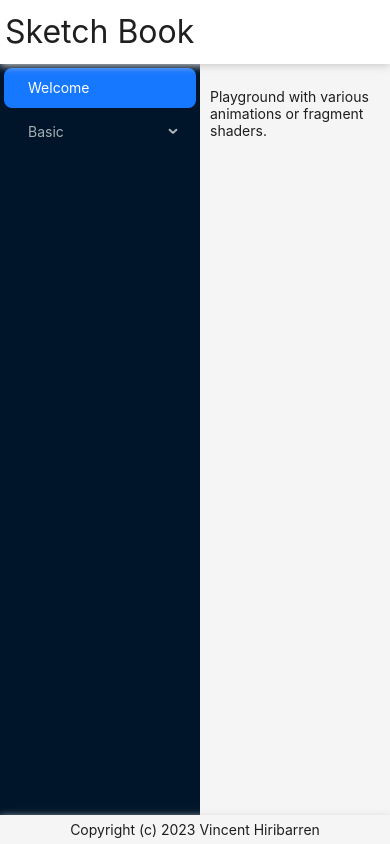
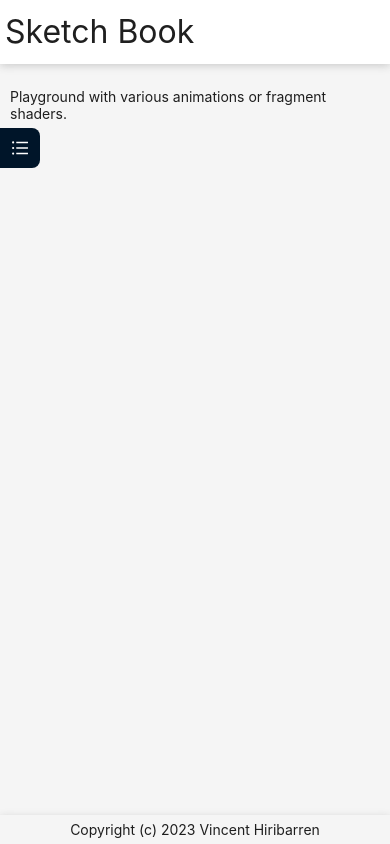
Before and after one commit to vhiribarren/sketch-book, a Next.js app: page / in a window 390 px wide. Built offline with nearby package versions, Linux system fonts and the light colour scheme.

Commit message:
Test antd responsive mechanism

```diff
--- a/src/app/layout.tsx
+++ b/src/app/layout.tsx
@@ -22,7 +22,7 @@ export default function RootLayout({ children }: RootLayoutProps) {
         <Layout className={styles.mainlayout}>
           <Header className={styles.header}>Sketch Book</Header>
           <Layout hasSider>
-            <Sider>
+            <Sider breakpoint="md" collapsedWidth="0">
               <SideNav />
             </Sider>
             <Content>
```
